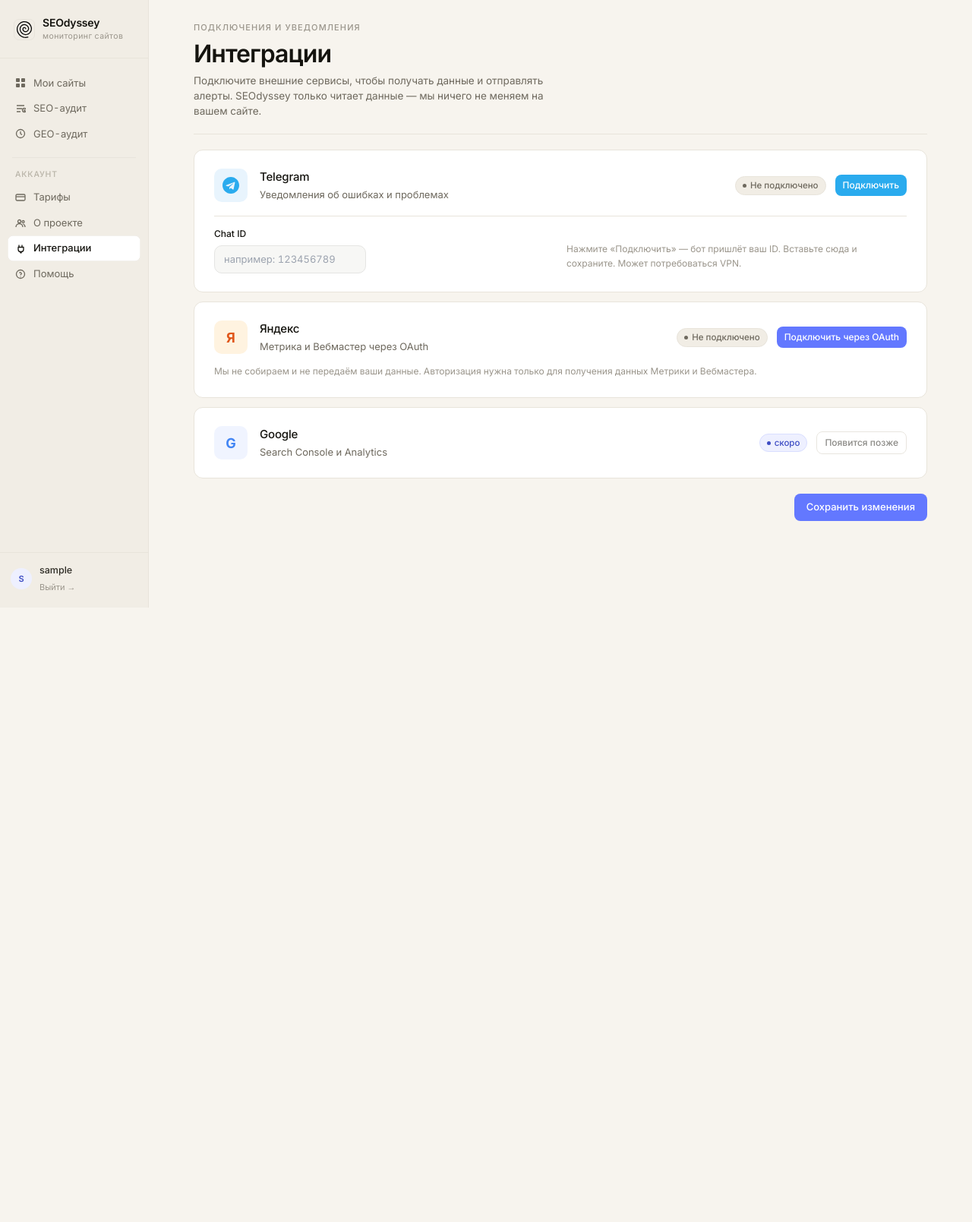
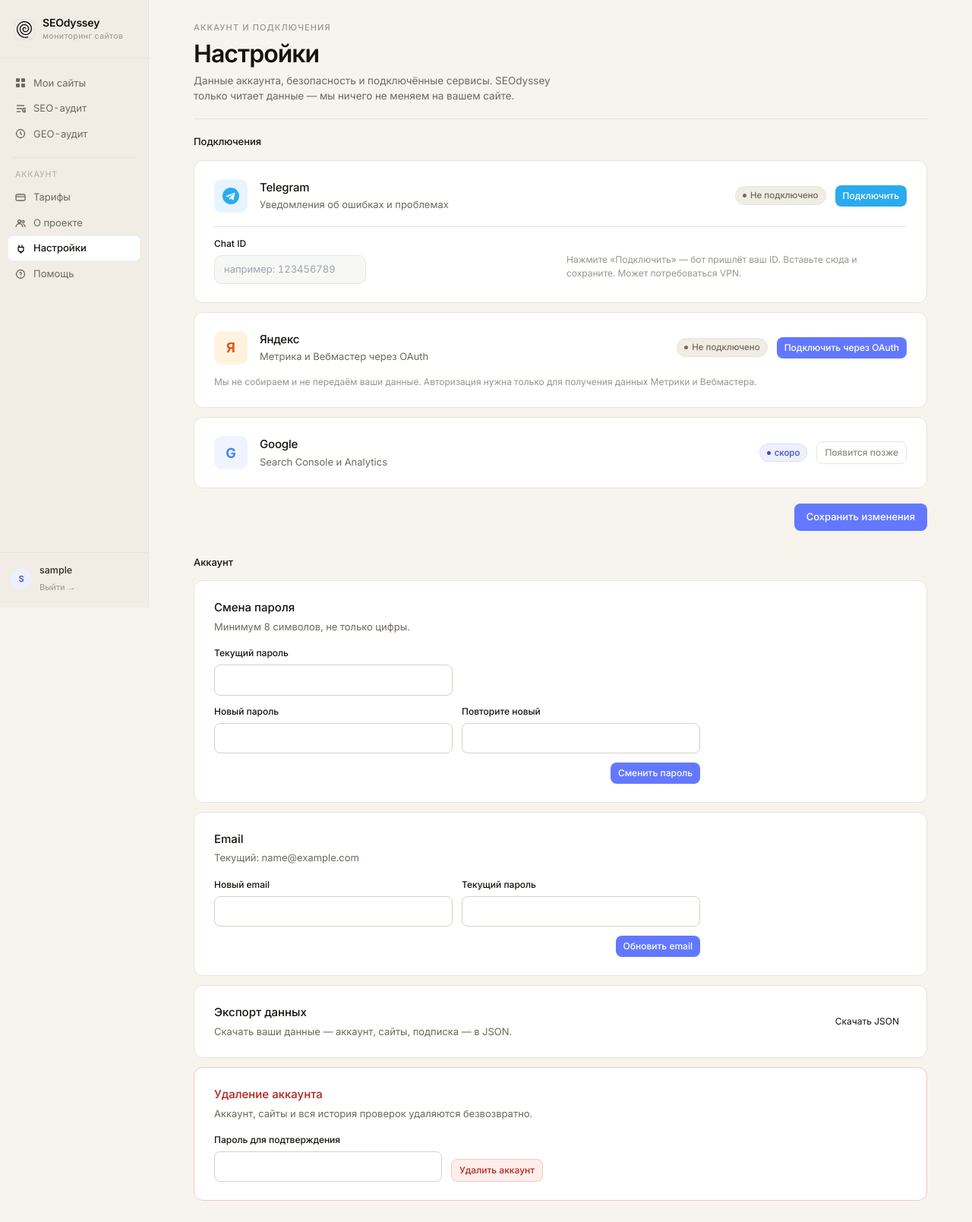
Before and after one commit to lex-code-dev/seodyssey-web, a Django app: page /account/settings/ in a window 1280 px wide. Shown: the whole page at 76% size. Before the commit the page ends 800 px from the top, so only its background shows below. Run offline with Django 5.2, Linux system fonts and the light colour scheme; the visitor is signed in with stand-in values (Sample User, id 1); data comes from the database, SQL or seed files in the repository; data that the repository does not hold is empty; parts of the project's set-up code (start-up, migrations or seed data) failed here and were passed over; some libraries are stand-ins or nearby versions.

Commit message:
feat(account): раздел «Настройки» с управлением аккаунтом; скрыть алерты
- Настройки аккаунта на /account/settings/: смена пароля, смена email
  (с подтверждением текущим паролем), экспорт данных в JSON, удаление
  аккаунта. Страница переименована «Интеграции» → «Настройки», разделы
  «Подключения» + «Аккаунт», пункт меню обновлён.
- Алерты: view редиректит на дашборд — страница недоделана и не в меню,
  скрыта до готовности.
- Убраны отладочные print() из user_settings.

Co-Authored-By: Claude Opus 4.8 <noreply@anthropic.com>

```diff
--- a/core/templates/core/user_settings.html
+++ b/core/templates/core/user_settings.html
@@ -1,12 +1,14 @@
 {% extends "ui/base.html" %}
-{% block title %}Интеграции · SEOdyssey{% endblock %}
+{% block title %}Настройки · SEOdyssey{% endblock %}
 
 {% block content %}
 <div class="page-head" style="display:block;">
-  <div class="eyebrow" style="margin-bottom:8px;">ПОДКЛЮЧЕНИЯ И УВЕДОМЛЕНИЯ</div>
-  <h1 class="page-title">Интеграции</h1>
-  <p class="page-sub">Подключите внешние сервисы, чтобы получать данные и отправлять алерты. SEOdyssey только читает данные — мы ничего не меняем на вашем сайте.</p>
+  <div class="eyebrow" style="margin-bottom:8px;">АККАУНТ И ПОДКЛЮЧЕНИЯ</div>
+  <h1 class="page-title">Настройки</h1>
+  <p class="page-sub">Данные аккаунта, безопасность и подключённые сервисы. SEOdyssey только читает данные — мы ничего не меняем на вашем сайте.</p>
 </div>
+
+<div class="section-title" style="margin-bottom:14px;">Подключения</div>
 
 <form method="post" style="display:flex;flex-direction:column;gap:12px;">
   {% csrf_token %}
@@ -99,4 +101,79 @@
   {% csrf_token %}
 </form>
 {% endif %}
+
+<div class="section-title" style="margin:32px 0 14px;">Аккаунт</div>
+<div style="display:flex;flex-direction:column;gap:12px;">
+
+  {# Смена пароля #}
+  <div class="card card-pad-lg">
+    <div style="font-size:15px;font-weight:500;color:var(--ink);margin-bottom:4px;">Смена пароля</div>
+    <div style="font-size:13px;color:var(--muted);margin-bottom:16px;">Минимум 8 символов, не только цифры.</div>
+    <form method="post" action="{% url 'account_change_password' %}" style="display:grid;grid-template-columns:1fr 1fr;gap:12px;align-items:end;max-width:640px;">
+      {% csrf_token %}
+      <div>
+        <label class="field-label">Текущий пароль</label>
+        <input type="password" name="old_password" class="input" required autocomplete="current-password">
+      </div>
+      <div></div>
+      <div>
+        <label class="field-label">Новый пароль</label>
+        <input type="password" name="new_password1" class="input" required autocomplete="new-password">
+      </div>
+      <div>
+        <label class="field-label">Повторите новый</label>
+        <input type="password" name="new_password2" class="input" required autocomplete="new-password">
+      </div>
+      <div style="grid-column:1/-1;display:flex;justify-content:flex-end;">
+        <button type="submit" class="btn-primary btn-sm">Сменить пароль</button>
+      </div>
+    </form>
+  </div>
+
+  {# Email #}
+  <div class="card card-pad-lg">
+    <div style="font-size:15px;font-weight:500;color:var(--ink);margin-bottom:4px;">Email</div>
+    <div style="font-size:13px;color:var(--muted);margin-bottom:16px;">Текущий: {{ request.user.email|default:"не указан" }}</div>
+    <form method="post" action="{% url 'account_change_email' %}" style="display:grid;grid-template-columns:1fr 1fr;gap:12px;align-items:end;max-width:640px;">
+      {% csrf_token %}
+      <div>
+        <label class="field-label">Новый email</label>
+        <input type="email" name="email" class="input" required autocomplete="email">
+      </div>
+      <div>
+        <label class="field-label">Текущий пароль</label>
+        <input type="password" name="current_password" class="input" required autocomplete="current-password">
+      </div>
+      <div style="grid-column:1/-1;display:flex;justify-content:flex-end;">
+        <button type="submit" class="btn-primary btn-sm">Обновить email</button>
+      </div>
+    </form>
+  </div>
+
+  {# Экспорт данных #}
+  <div class="card card-pad-lg">
+    <div style="display:flex;align-items:center;justify-content:space-between;gap:16px;">
+      <div>
+        <div style="font-size:15px;font-weight:500;color:var(--ink);margin-bottom:4px;">Экспорт данных</div>
+        <div style="font-size:13px;color:var(--muted);">Скачать ваши данные — аккаунт, сайты, подписка — в JSON.</div>
+      </div>
+      <a href="{% url 'account_export' %}" class="btn-secondary btn-sm" style="white-space:nowrap;">Скачать JSON</a>
+    </div>
+  </div>
+
+  {# Удаление аккаунта #}
+  <div class="card card-pad-lg" style="border-color:var(--fail-line);">
+    <div style="font-size:15px;font-weight:500;color:var(--fail-fg);margin-bottom:4px;">Удаление аккаунта</div>
+    <div style="font-size:13px;color:var(--muted);margin-bottom:16px;">Аккаунт, сайты и вся история проверок удаляются безвозвратно.</div>
+    <form method="post" action="{% url 'account_delete' %}" onsubmit="return confirm('Удалить аккаунт навсегда? Действие необратимо.');" style="display:flex;gap:12px;align-items:end;flex-wrap:wrap;max-width:640px;">
+      {% csrf_token %}
+      <div style="flex:1;min-width:220px;max-width:300px;">
+        <label class="field-label">Пароль для подтверждения</label>
+        <input type="password" name="current_password" class="input" required autocomplete="current-password">
+      </div>
+      <button type="submit" class="btn-danger btn-sm">Удалить аккаунт</button>
+    </form>
+  </div>
+
+</div>
 {% endblock %}
--- a/core/templates/ui/components/sidebar.html
+++ b/core/templates/ui/components/sidebar.html
@@ -49,7 +49,7 @@
     </a>
     <a href="{% url 'user_settings' %}" class="ni {% if request.resolver_match.url_name == 'user_settings' %}active{% endif %}">
       <svg viewBox="0 0 14 14" fill="none" stroke="currentColor" stroke-width="1.3"><path d="M5 2.5v3M9 2.5v3M3.5 5.5h8M4 5.5v3a3 3 0 0 0 3 3v2M11 5.5v3a3 3 0 0 1-3 3v2"/></svg>
-      Интеграции
+      Настройки
     </a>
     <a href="{% url 'help' %}" class="ni {% if request.resolver_match.url_name == 'help' %}active{% endif %}">
       <svg viewBox="0 0 14 14" fill="none" stroke="currentColor" stroke-width="1.3"><circle cx="7" cy="7" r="5.5"/><path d="M5.5 5.5a1.5 1.5 0 012.8.75C8.3 7.5 7 7 7 8.5"/><circle cx="7" cy="10.5" r=".6" fill="currentColor" stroke="none"/></svg>
--- a/core/templates/ui/components/topbar.html
+++ b/core/templates/ui/components/topbar.html
@@ -30,7 +30,7 @@
       <div style="height:0.5px;background:var(--line);margin:6px 4px;"></div>
       <a href="{% url 'billing' %}" style="padding:9px 12px;color:var(--ink-2);text-decoration:none;border-radius:7px;">Тарифы</a>
       <a href="{% url 'team' %}" style="padding:9px 12px;color:var(--ink-2);text-decoration:none;border-radius:7px;">О проекте</a>
-      <a href="{% url 'user_settings' %}" style="padding:9px 12px;color:var(--ink-2);text-decoration:none;border-radius:7px;">Интеграции</a>
+      <a href="{% url 'user_settings' %}" style="padding:9px 12px;color:var(--ink-2);text-decoration:none;border-radius:7px;">Настройки</a>
       <a href="{% url 'help' %}" style="padding:9px 12px;color:var(--ink-2);text-decoration:none;border-radius:7px;">Помощь</a>
     </nav>
   </div>
--- a/core/urls.py
+++ b/core/urls.py
@@ -24,6 +24,10 @@ urlpatterns = [
     path("team/", views.team, name="team"),
     path("help/", views.help_page, name="help"),
     path("account/settings/", views.user_settings, name="user_settings"),
+    path("account/password/", views.account_change_password, name="account_change_password"),
+    path("account/email/", views.account_change_email, name="account_change_email"),
+    path("account/export/", views.account_export, name="account_export"),
+    path("account/delete/", views.account_delete, name="account_delete"),
     path("issues/<int:issue_id>/mute/", views.issue_mute, name="issue_mute"),
     path("issues/<int:issue_id>/resolve/", views.issue_resolve, name="issue_resolve"),
     path("sites/<int:site_id>/rename/", views.site_rename, name="site_rename"),
--- a/core/views.py
+++ b/core/views.py
@@ -5,7 +5,8 @@ import secrets
 from django.http import JsonResponse, HttpResponse
 from urllib.parse import urlencode
 from django.conf import settings
-from django.contrib.auth import login
+from django.contrib.auth import login, logout, update_session_auth_hash
+from django.contrib.auth.forms import PasswordChangeForm
 from django.contrib.auth.models import User
 from core.models import YandexOAuth, Issue
 from datetime import timedelta, date
@@ -583,23 +584,9 @@ def delete_site(request, site_id: int):
 
 @login_required
 def alerts(request):
-    profile = _get_profile(request.user)
-    flags = _integration_flags(profile)
-
-    q = (request.GET.get("q") or "").strip()
-
-    site_ids = list(
-        SiteMember.objects.filter(user=request.user, site__is_deleted=False).values_list("site_id", flat=True)
-    )
-    qs = CheckRun.objects.select_related("site").filter(
-        site_id__in=site_ids, status=CheckRun.STATUS_FAIL
-    )
-
-    if q:
-        qs = qs.filter(Q(site__name__icontains=q) | Q(site__domain__icontains=q))
-
-    alerts_list = list(qs.order_by("-created_at")[:100])
-    return render(request, "core/alerts.html", {"alerts": alerts_list, "q": q, **flags})
+    # Страница алертов ещё не доведена до брендового вида и не в меню —
+    # скрыта до готовности, чтобы не показывать недоделанный экран.
+    return redirect("dashboard")
 
 
 @login_required
@@ -976,9 +963,6 @@ def user_settings(request):
             messages.success(request, "Telegram отключён ✅")
             return redirect("user_settings")
         form = UserProfileForm(request.POST, instance=profile)
-        print("POST DATA:", request.POST)
-        print("FORM VALID:", form.is_valid())
-        print("FORM ERRORS:", form.errors)
         if form.is_valid():
             profile = form.save(commit=False)
             chat_id = (profile.telegram_chat_id or "").strip()
@@ -990,6 +974,86 @@ def user_settings(request):
         form = UserProfileForm(instance=profile)
 
     return render(request, "core/user_settings.html", {"profile": profile, "form": form, **flags})
+
+
+@login_required
+@require_POST
+def account_change_password(request):
+    form = PasswordChangeForm(request.user, request.POST)
+    if form.is_valid():
+        user = form.save()
+        update_session_auth_hash(request, user)  # не разлогинивать после смены
+        messages.success(request, "Пароль изменён ✅")
+    else:
+        errs = "; ".join(e for errlist in form.errors.values() for e in errlist)
+        messages.error(request, errs or "Не удалось изменить пароль")
+    return redirect("user_settings")
+
+
+@login_required
+@require_POST
+def account_change_email(request):
+    new_email = (request.POST.get("email") or "").strip()
+    password = request.POST.get("current_password") or ""
+    if not request.user.check_password(password):
+        messages.error(request, "Неверный текущий пароль")
+    elif not new_email:
+        messages.error(request, "Укажите новый email")
+    elif User.objects.filter(email__iexact=new_email).exclude(pk=request.user.pk).exists():
+        messages.error(request, "Этот email уже используется другим аккаунтом")
+    else:
+        request.user.email = new_email
+        request.user.save(update_fields=["email"])
+        messages.success(request, "Email обновлён ✅")
+    return redirect("user_settings")
+
+
+@login_required
+@require_POST
+def account_delete(request):
+    if not request.user.check_password(request.POST.get("current_password") or ""):
+        messages.error(request, "Неверный пароль — аккаунт не удалён")
+        return redirect("user_settings")
+    user = request.user
+    logout(request)
+    user.delete()
+    return redirect("login")
+
+
+@login_required
+def account_export(request):
+    u = request.user
+    site_ids = list(
+        SiteMember.objects.filter(user=u, site__is_deleted=False).values_list("site_id", flat=True)
+    )
+    sites = Site.objects.filter(id__in=site_ids, is_deleted=False)
+    data = {
+        "account": {
+            "username": u.username,
+            "email": u.email,
+            "date_joined": u.date_joined.isoformat() if u.date_joined else None,
+            "last_login": u.last_login.isoformat() if u.last_login else None,
+        },
+        "sites": [
+            {"name": s.name, "domain": s.domain} for s in sites
+        ],
+    }
+    try:
+        from billing.models import Subscription
+        sub = Subscription.objects.filter(user=u).select_related("plan").first()
+        if sub:
+            data["subscription"] = {
+                "plan": sub.plan.name,
+                "status": sub.status,
+                "started_at": sub.started_at.isoformat() if sub.started_at else None,
+            }
+    except Exception:
+        pass
+    payload = json.dumps(data, ensure_ascii=False, indent=2)
+    resp = HttpResponse(payload, content_type="application/json; charset=utf-8")
+    resp["Content-Disposition"] = f'attachment; filename="seodyssey-{u.username}.json"'
+    return resp
+
 
 @login_required
 def site_metrica(request, site_id: int):
```
